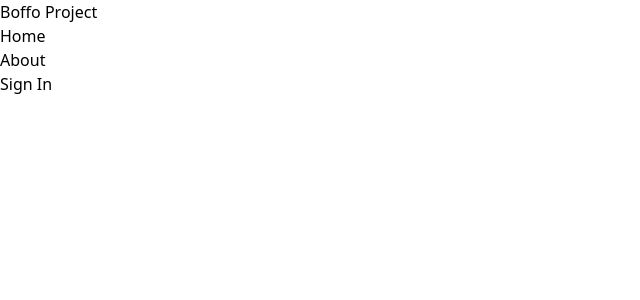
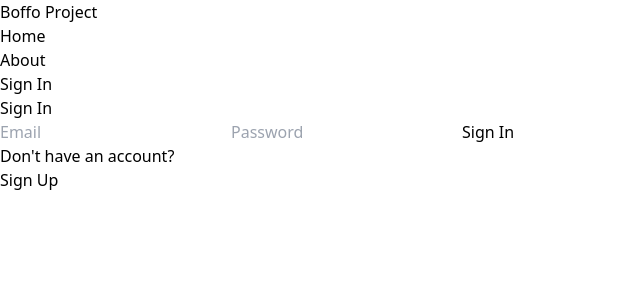
Before and after one commit to PathumLD/Boffo-Project, a React (Vite) app in the folder frontend/: page /sign-in in a window 1280 px wide. Shown: the top 300 px of the page, without its empty margins (0-640 px from the left). Built offline with nearby package versions, Linux system fonts and the light colour scheme.

Commit message:
Completed signin page

```diff
--- a/frontend/src/pages/SignIn.jsx
+++ b/frontend/src/pages/SignIn.jsx
@@ -1,9 +1,76 @@
-import React from 'react'
+import React, { useState } from 'react'
+import { Link, useNavigate } from 'react-router-dom';
 
 export default function SignIn() {
+
+  const [formData, setFormData] = useState({});
+  const [error, setError] = useState(false);
+  const [loading, setLoading] = useState(false);
+  const navigate = useNavigate();
+
+  const handleChange = (e) => {
+    setFormData({...formData, [e.target.id]: e.target.value});
+  }
+
+  const handleSubmit = async (e) => {
+    e.preventDefault();
+    try {
+      setLoading(true);
+      setError(false);
+      const res = await fetch('/api/auth/signin', {
+        method: 'POST',
+        headers: {
+          'Content-Type': 'application/json',
+        },
+        body: JSON.stringify(formData),
+      });
+      const data = await res.json();
+      setLoading(false);
+      if (data.success === false) {
+        setError(true);
+        return;
+      }
+      navigate('/');
+
+    } catch (error) {
+      setLoading(false);
+      setError(true);
+    }
+  };
+
   return (
-    <>
+    <div className='p-3 max-w-lg mx-auto'>
+      <h1 className='text-3xl text-center font-bold my-8'>Sign In</h1>
+      <p className='text-red-700 my-5 font-bold text-center'>{error && 'Something went wrong!. Please check again.'}</p>
+      <form onSubmit = {handleSubmit} className='flex flex-col gap-4 '>
 
-    </>
+        <input
+          type ="email"
+          placeholder = "Email"
+          id = "email"
+          className='bg-slate-100 p-3 rounded-lg'
+          onChange = {handleChange}
+        />
+        <input
+          type ="password"
+          placeholder = "Password"
+          id = "password"
+          className='bg-slate-100 p-3 rounded-lg'
+          onChange = {handleChange}
+        />
+
+        <button disabled={loading} className='bg-blue-700 rounded-lg py-2 text-white font-bold uppercase hover:opacity-90 disabled:opacity-50'>
+          {loading ? 'Loading...' : 'Sign In'}
+          </button>
+      </form>
+
+      <div className='flex gap-2 mt-5'>
+        <p>Don't have an account?</p>
+        <Link to = '/sign-up'>
+          <span className='text-blue-500 font-semibold'>Sign Up</span>
+        </Link>
+      </div>
+
+    </div>
   )
 }
--- a/frontend/src/pages/SignUp.jsx
+++ b/frontend/src/pages/SignUp.jsx
@@ -1,11 +1,12 @@
 import React, { useState } from 'react'
-import { Link } from 'react-router-dom';
+import { Link, useNavigate } from 'react-router-dom';
 
 export default function SignUp() {
 
   const [formData, setFormData] = useState({});
   const [error, setError] = useState(false);
   const [loading, setLoading] = useState(false);
+  const navigate = useNavigate();
 
   const handleChange = (e) => {
     setFormData({...formData, [e.target.id]: e.target.value});
@@ -29,6 +30,7 @@
         setError(true);
         return;
       }
+      navigate('/sign-in')
 
     } catch (error) {
       setLoading(false);
```
